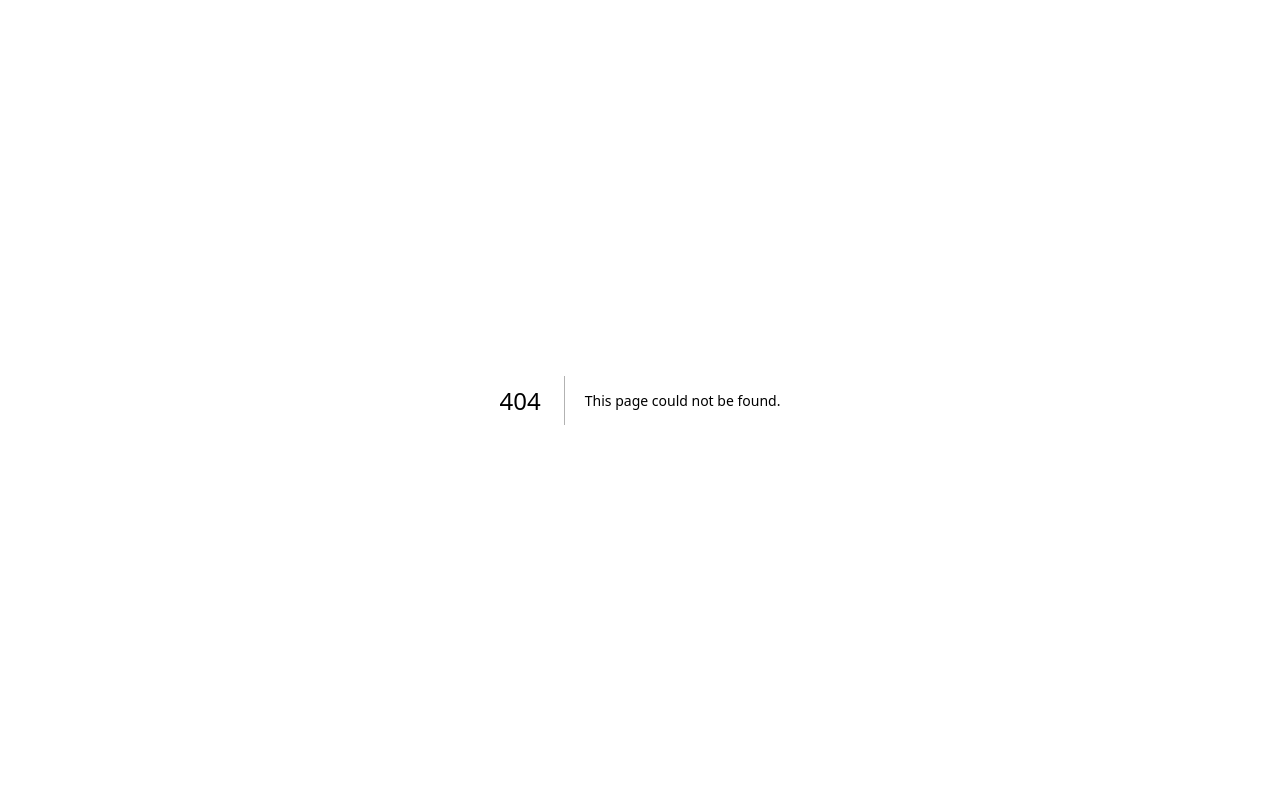
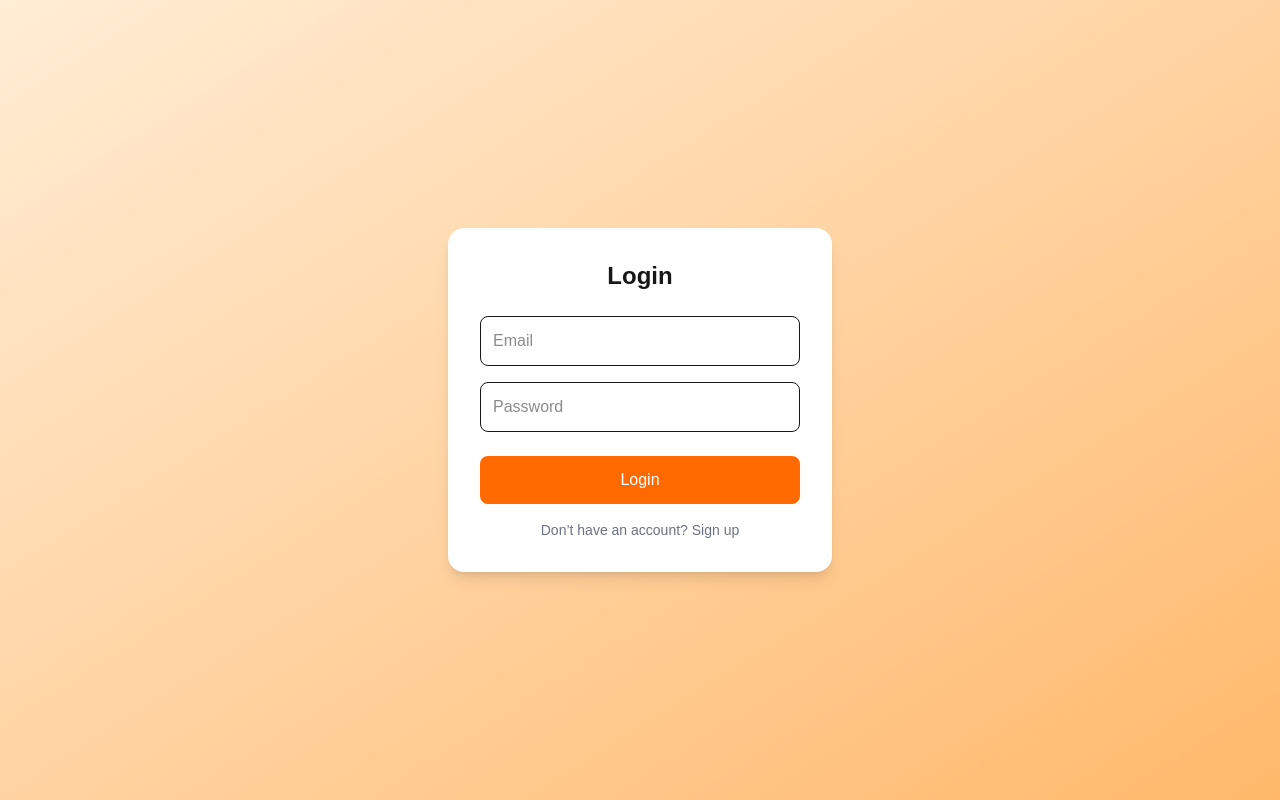
Before and after one commit to dhruvbansal2101/campus-ops, a Next.js app: page /login in a window 1280 px wide. Before the commit this address had no page. Built offline with nearby package versions, Linux system fonts and the light colour scheme.

Commit message:
pages router settled up and bottom nav is added

```diff
--- /dev/null
+++ b/app/(main)/dashboard/page.js
@@ -0,0 +1,7 @@
+export default function DashboardPage() {
+  return (
+    <div className="p-6">
+      <h1 className="text-xl font-bold">Dashboard</h1>
+    </div>
+  );
+}
--- /dev/null
+++ b/app/(main)/layout.js
@@ -0,0 +1,20 @@
+import Link from "next/link";
+
+export default function MainLayout({ children }) {
+  return (
+    <div className="flex flex-col min-h-screen bg-[#fdf6f0]">
+
+      {/* Page Content */}
+      <main className="flex-1 pb-20">{children}</main>
+
+      {/* Bottom Navigation */}
+      <nav className="fixed bottom-0 left-0 right-0 bg-white shadow-md flex justify-around py-3 rounded-t-2xl">
+        <Link href="/dashboard">🏠</Link>
+        <Link href="/report">📝</Link>
+        <Link href="/tracking">📍</Link>
+        <Link href="/profile">👤</Link>
+      </nav>
+
+    </div>
+  );
+}
--- /dev/null
+++ b/app/(main)/profile/page.js
@@ -0,0 +1,3 @@
+export default function ProfilePage() {
+  return <div className="p-6">Profile</div>;
+}
--- /dev/null
+++ b/app/(main)/report/page.js
@@ -0,0 +1,3 @@
+export default function ReportPage() {
+  return <div className="p-6">Report</div>;
+}
--- /dev/null
+++ b/app/(main)/tracking/page.js
@@ -0,0 +1,3 @@
+export default function TrackingPage() {
+  return <div className="p-6">Tracking</div>;
+}
--- /dev/null
+++ b/app/login/page.js
@@ -0,0 +1,29 @@
+export default function LoginPage() {
+  return (
+    <div className="flex items-center justify-center min-h-screen bg-gradient-to-br from-orange-100 to-orange-300">
+      <div className="bg-white rounded-2xl shadow-lg p-8 w-full max-w-sm">
+        <h1 className="text-2xl font-bold mb-6 text-center">Login</h1>
+
+        <input
+          type="email"
+          placeholder="Email"
+          className="w-full mb-4 p-3 border rounded-lg outline-none focus:ring-2 focus:ring-orange-400"
+        />
+
+        <input
+          type="password"
+          placeholder="Password"
+          className="w-full mb-6 p-3 border rounded-lg outline-none focus:ring-2 focus:ring-orange-400"
+        />
+
+        <button className="w-full bg-orange-500 text-white py-3 rounded-lg hover:bg-orange-600 transition">
+          Login
+        </button>
+
+        <p className="text-sm text-center mt-4 text-gray-500">
+          Don’t have an account? Sign up
+        </p>
+      </div>
+    </div>
+  );
+}
--- a/app/page.js
+++ b/app/page.js
@@ -1,9 +1,5 @@
+import { redirect } from "next/navigation";
+
 export default function Home() {
-  return (
-    <div className="flex items-center justify-center h-screen bg-[#fdf6f0]">
-      <h1 className="text-2xl font-bold text-gray-800">
-        CampusOps 🚀
-      </h1>
-    </div>
-  );
+  redirect("/login");
 }
```
